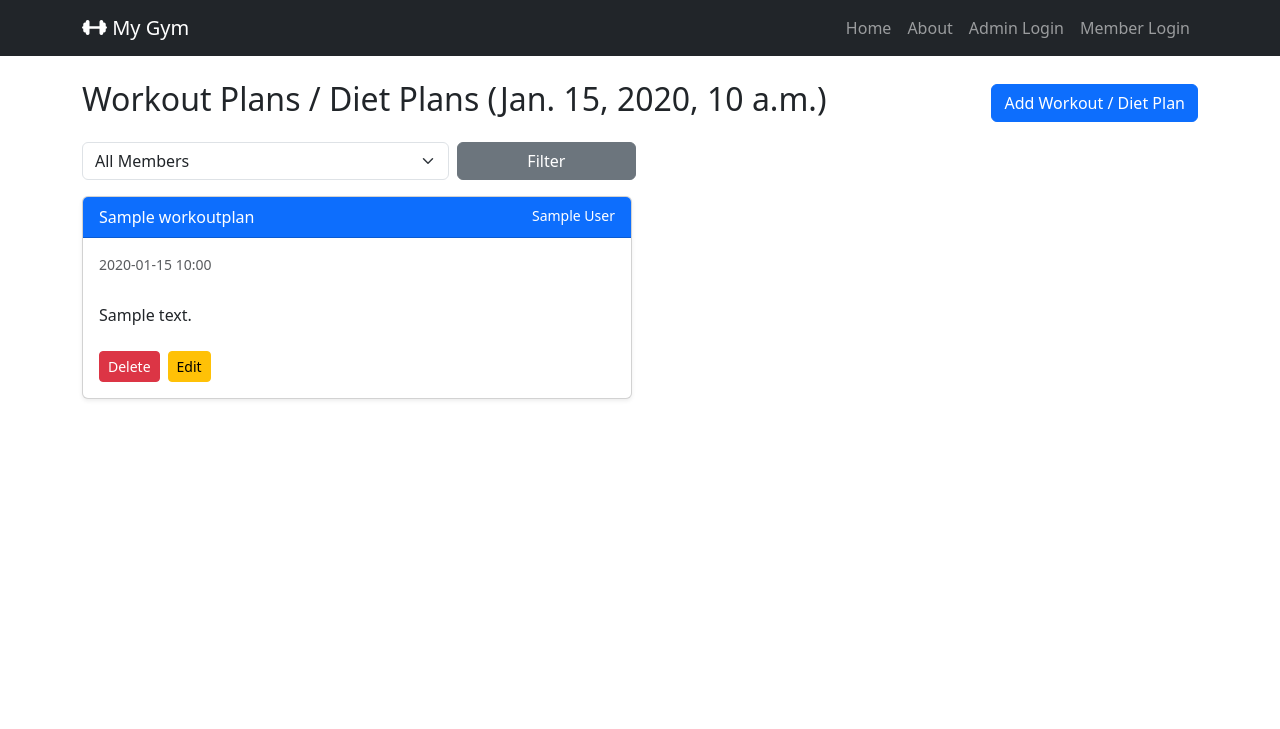
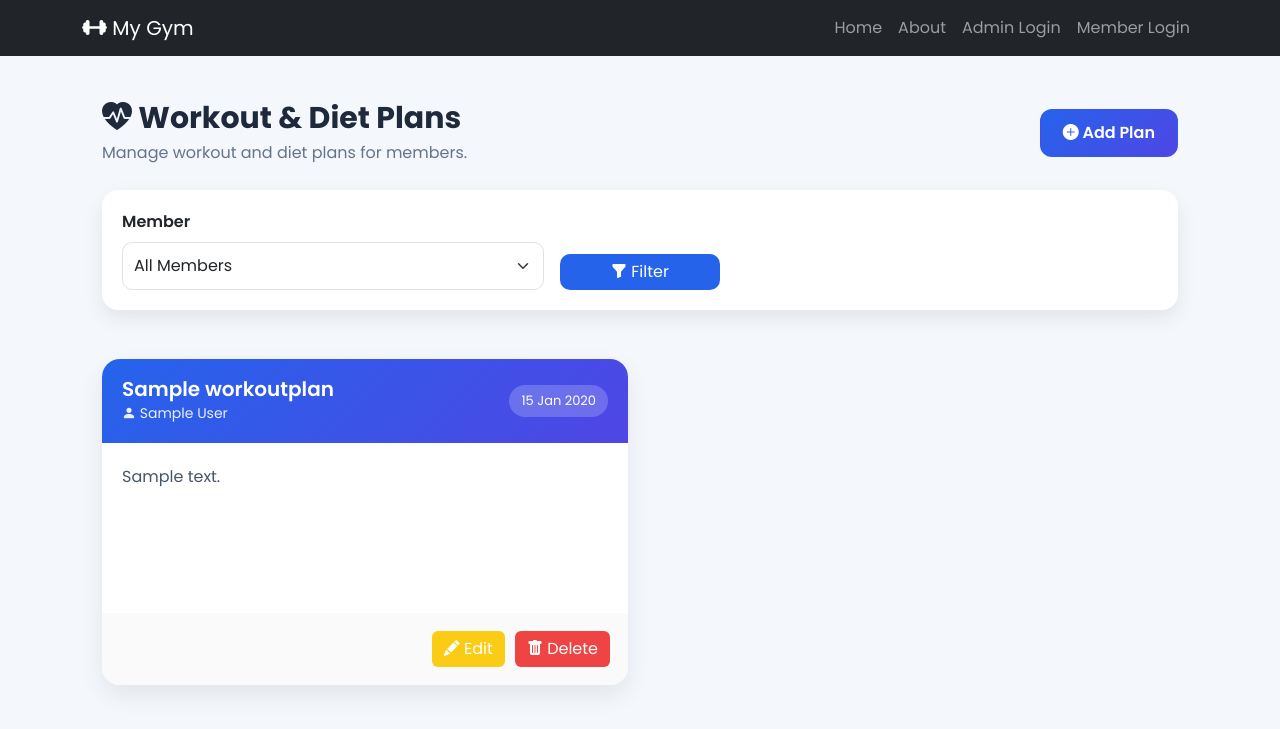
Before and after one commit to aaryan07thakur/GYM_Management_System_Django, a Django app: template gymapp/templates/admin_workout_plans_list.html in a window 1280 px wide. Shown: the top 729 px of the page. Run offline with Django 5.2, Linux system fonts and the light colour scheme; tables that the repository leaves empty hold one stand-in row (values such as "Sample post"); the template is opened without the code that fills it: values that come from a table or form of the project are taken from there, most other values are stand-ins (such as "Sample title", 1, 10 or a date in 2020); some libraries are stand-ins or nearby versions.

Commit message:
designed frontend page of admin_workout_plan_form and list with css

```diff
--- a/gymapp/templates/admin_workout_plans_list.html
+++ b/gymapp/templates/admin_workout_plans_list.html
@@ -1,101 +1,172 @@
 {% extends "base.html" %}
 {% load static %}
 
+{% block css %}
+
+<link rel="stylesheet" href="{% static 'css/admin_workout_plan_list.css' %}">
+
+<link rel="stylesheet"
+href="https://cdn.jsdelivr.net/npm/bootstrap-icons@1.11.3/font/bootstrap-icons.min.css">
+
+{% endblock %}
+
 {% block content %}
 
-<div class="d-flex justify-content-between align-items-center mb-3">
-    <h2>Workout Plans / Diet Plans ({{ selected_date }})</h2>
+<div class="workout-page">
 
-    <a href="{% url 'admin_workout_plan_add' %}" class="btn btn-primary">
-        Add Workout / Diet Plan
-    </a>
+    <div class="page-header">
+
+        <div>
+
+            <h2>
+                <i class="bi bi-heart-pulse-fill"></i>
+                Workout & Diet Plans
+            </h2>
+
+            <p>Manage workout and diet plans for members.</p>
+
         </div>
 
-<!-- 🔍 FILTER FORM -->
-<form method="get" class="row g-2 mb-3">
+        <a href="{% url 'admin_workout_plan_add' %}" class="btn add-btn">
+            <i class="bi bi-plus-circle-fill"></i>
+            Add Plan
+        </a>
 
-    <div class="col-md-4">
+    </div>
+
+    <div class="filter-card">
+
+        <form method="get" class="row g-3">
+
+            <div class="col-md-5">
+
+                <label class="form-label">Member</label>
+
                 <select name="member_id" class="form-select">
+
                     <option value="">All Members</option>
 
                     {% for member in members %}
+
                     <option value="{{ member.id }}"
                     {% if member.id|stringformat:"s" == selected_member_id %}selected{% endif %}>
+
                         {{ member.full_name }} ({{ member.user.username }})
+
                     </option>
+
                     {% endfor %}
+
                 </select>
+
             </div>
 
             <div class="col-md-2 d-flex align-items-end">
-        <button type="submit" class="btn btn-secondary w-100">Filter</button>
+
+                <button class="btn filter-btn w-100">
+
+                    <i class="bi bi-funnel-fill"></i>
+
+                    Filter
+
+                </button>
+
             </div>
 
         </form>
 
-<!-- 📦 WORKOUT PLAN LIST -->
-<div class="row g-3">
+    </div>
+
+    <div class="row g-4 mt-2">
 
         {% for wp in workout_plans %}
 
-        <div class="col-md-6">
-            <div class="card shadow-sm h-100">
+        <div class="col-lg-6">
 
-                <!-- Header -->
-                <div class="card-header bg-primary text-white d-flex justify-content-between">
-                    <span>{{ wp.title }}</span>
-                    <small>{{ wp.member.full_name }}</small>
+            <div class="plan-card">
+
+                <div class="card-top">
+
+                    <div>
+
+                        <h5>{{ wp.title }}</h5>
+
+                        <small>
+
+                            <i class="bi bi-person-fill"></i>
+
+                            {{ wp.member.full_name }}
+
+                        </small>
+
                     </div>
 
-                <!-- Body -->
-                <div class="card-body d-flex flex-column">
+                    <span class="date">
 
-                    <p class="small text-muted mb-1">
-                        {{ wp.created_at|date:"Y-m-d H:i" }}
-                    </p>
+                        {{ wp.created_at|date:"d M Y" }}
 
-                    <p style="white-space: pre-line;" class="flex-grow-1">
-                        {{ wp.description }}
-                    </p>
+                    </span>
 
-                    <!-- Buttons -->
-                    <div class="d-flex gap-2 mt-2">
+                </div>
 
-                        <!-- DELETE -->
+                <div class="card-body">
+
+                    {{ wp.description|linebreaks }}
+
+                </div>
+
+                <div class="card-footer">
+
+                    <a href="{% url 'admin_workout_plan_edit' wp.id %}" class="btn edit-btn">
+
+                        <i class="bi bi-pencil-fill"></i>
+
+                        Edit
+
+                    </a>
+
                     <form method="post"
-                              action="{% url 'admin_workout_plan_delete' wp.id %}"
-                              class="delete-form">
+
+                    action="{% url 'admin_workout_plan_delete' wp.id %}" class="d-inline">
+
                         {% csrf_token %}
-                            <button type="submit"
-                                    class="btn btn-sm btn-danger">
+
+                        <button class="btn delete-btn" onclick="return confirm('Delete this workout plan?')">
+
+                            <i class="bi bi-trash-fill"></i>
+
                             Delete
+
                         </button>
+
                     </form>
-
-                        <!-- EDIT -->
-                        <a href="{% url 'admin_workout_plan_edit' wp.id %}"
-                           class="btn btn-sm btn-warning">
-                            Edit
-                        </a>
 
                 </div>
 
             </div>
 
         </div>
-        </div>
 
         {% empty %}
 
-        <!-- if No workout plan or data -->
-        <div class="col-12 text-center">
-            <div class="alert alert-info">
-                No workout plans found.
+        <div class="col-12">
+
+            <div class="empty-box">
+
+                <i class="bi bi-emoji-frown"></i>
+
+                <h4>No Workout Plans Found</h4>
+
+                <p>Add a new workout or diet plan.</p>
+
             </div>
+
         </div>
 
         {% endfor %}
 
     </div>
 
+</div>
+
 {% endblock %}
--- /dev/null
+++ b/static/css/admin_workout_plan_list.css
@@ -0,0 +1,189 @@
+@import url('https://fonts.googleapis.com/css2?family=Poppins:wght@400;500;600;700&display=swap');
+
+*{font-family:Poppins,sans-serif}
+
+body{
+background:#f4f7fc;
+}
+
+.workout-page{
+padding:20px;
+}
+
+.page-header{
+display:flex;
+justify-content:space-between;
+align-items:center;
+flex-wrap:wrap;
+gap:15px;
+margin-bottom:25px;
+}
+
+.page-header h2{
+font-size:30px;
+font-weight:700;
+margin:0;
+color:#1e293b;
+}
+
+.page-header p{
+margin:5px 0 0;
+color:#64748b;
+}
+
+.add-btn{
+background:linear-gradient(135deg,#2563eb,#4f46e5);
+color:#fff;
+padding:11px 22px;
+border-radius:12px;
+font-weight:600;
+}
+
+.add-btn:hover{
+color:#fff;
+transform:translateY(-2px);
+}
+
+.filter-card{
+background:#fff;
+padding:20px;
+border-radius:16px;
+box-shadow:0 8px 20px rgba(0,0,0,.08);
+margin-bottom:25px;
+}
+
+.form-label{
+font-weight:600;
+}
+
+.form-select{
+border-radius:10px;
+padding:11px;
+}
+
+.filter-btn{
+background:#2563eb;
+color:#fff;
+border:none;
+border-radius:10px;
+}
+
+.filter-btn:hover{
+background:#1d4ed8;
+color:#fff;
+}
+
+.plan-card{
+background:#fff;
+border-radius:18px;
+box-shadow:0 10px 25px rgba(0,0,0,.08);
+overflow:hidden;
+transition:.3s;
+height:100%;
+}
+
+.plan-card:hover{
+transform:translateY(-5px);
+}
+
+.card-top{
+background:linear-gradient(135deg,#2563eb,#4f46e5);
+color:#fff;
+padding:18px 20px;
+display:flex;
+justify-content:space-between;
+align-items:center;
+}
+
+.card-top h5{
+margin:0;
+font-weight:600;
+}
+
+.card-top small{
+opacity:.9;
+}
+
+.date{
+font-size:13px;
+background:rgba(255,255,255,.2);
+padding:6px 12px;
+border-radius:20px;
+}
+
+.card-body{
+padding:20px;
+color:#475569;
+line-height:1.8;
+min-height:170px;
+}
+
+.card-footer{
+padding:18px;
+display:flex;
+justify-content:flex-end;
+gap:10px;
+background:#fafafa;
+}
+
+.edit-btn{
+background:#facc15;
+color:#fff;
+border:none;
+}
+
+.edit-btn:hover{
+background:#eab308;
+color:#fff;
+}
+
+.delete-btn{
+background:#ef4444;
+color:#fff;
+border:none;
+}
+
+.delete-btn:hover{
+background:#dc2626;
+color:#fff;
+}
+
+.empty-box{
+background:#fff;
+padding:60px;
+text-align:center;
+border-radius:18px;
+box-shadow:0 10px 25px rgba(0,0,0,.08);
+}
+
+.empty-box i{
+font-size:55px;
+color:#94a3b8;
+margin-bottom:15px;
+}
+
+@media(max-width:768px){
+
+.page-header{
+flex-direction:column;
+align-items:flex-start;
+}
+
+.add-btn{
+width:100%;
+text-align:center;
+}
+
+.page-header h2{
+font-size:24px;
+}
+
+.card-footer{
+flex-direction:column;
+}
+
+.card-footer .btn{
+width:100%;
+}
+
+}
```
Also changed, not shown: gymapp/templates/admin_workout_plan_form.html (+118 -26 lines), static/css/admin_workout_form.css (added, +129 -0 lines). Lines whose indentation alone changed are shown as unchanged.
